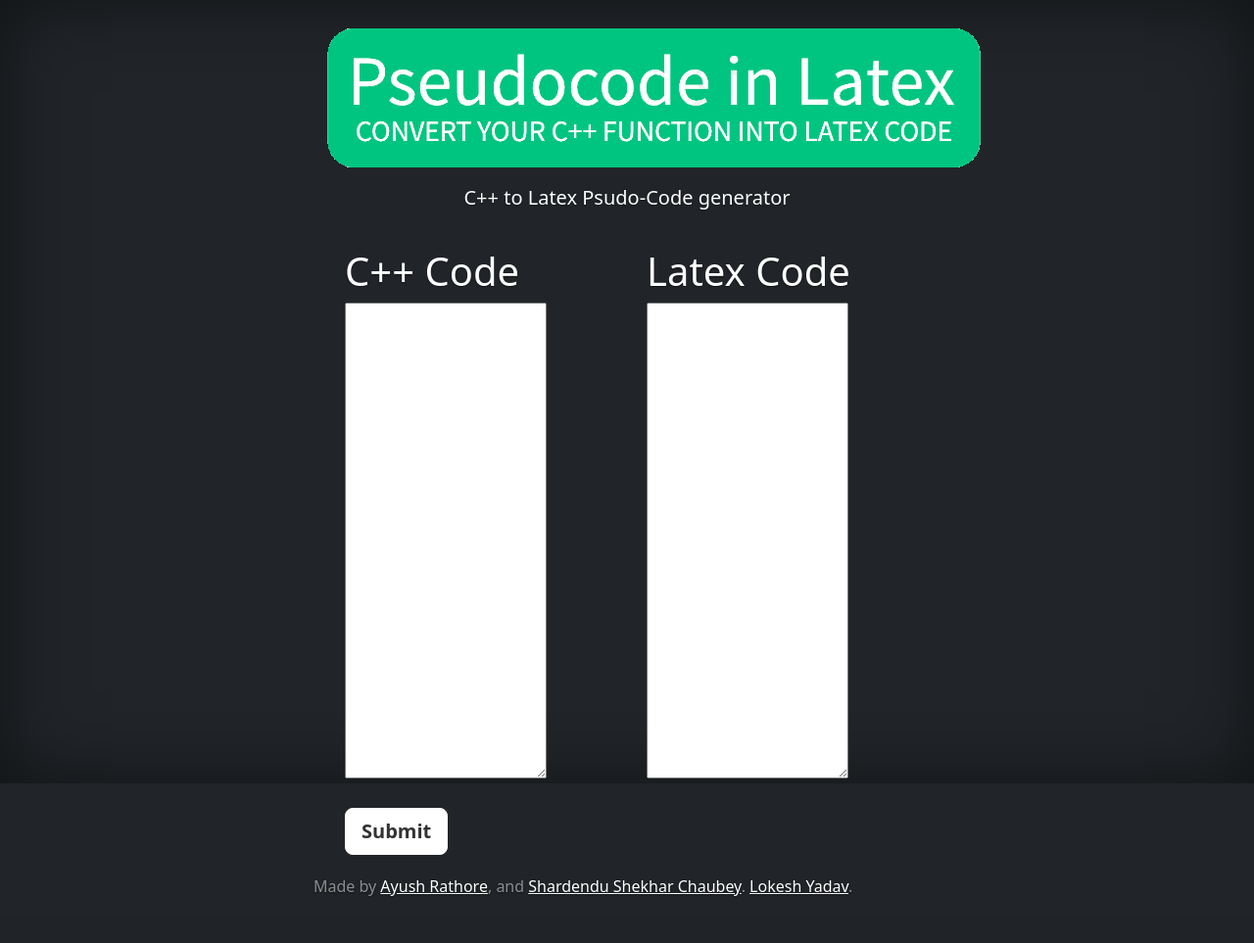
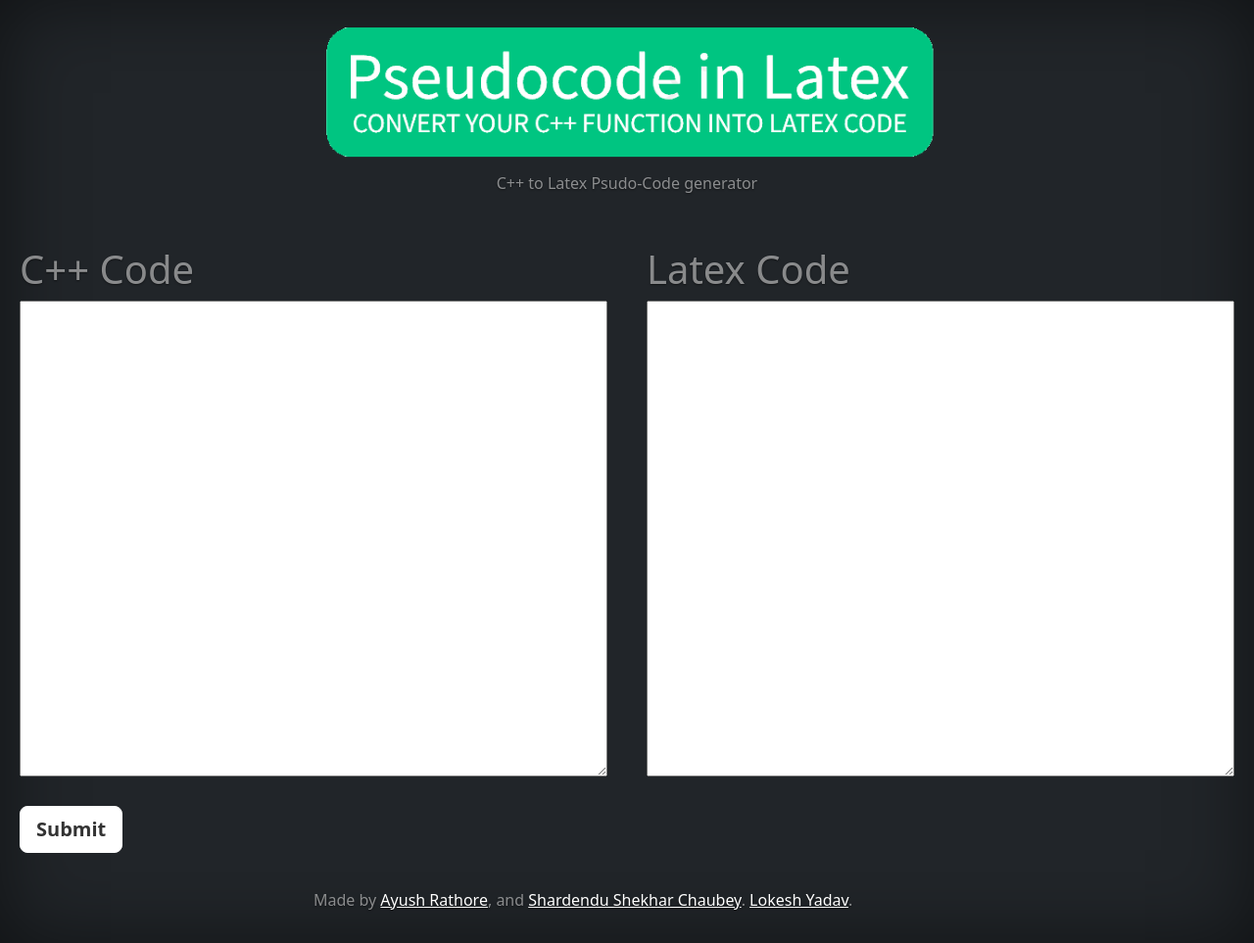
Before and after one commit to AyushR1/cpp2latex, a Flask app: page / in a window 1280 px wide. Shown: the whole page at 98% size. Before the commit the page ends 915 px from the top, so only its background shows below. Run offline with Flask 2, Linux system fonts and the light colour scheme; some libraries are stand-ins or nearby versions.

Commit message:
Design overhaul and make it responsive
Signed-off-by: AyushR1 <ayushrathore12501@gmail.com>

```diff
--- a/templates/index.html
+++ b/templates/index.html
@@ -1,5 +1,5 @@
 <!DOCTYPE html>
-<html lang="en" class="h-100">
+<html lang="en" class="h-100" class="bg-dark">
   <head>
     <meta charset="utf-8" />
     <meta name="viewport" content="width=device-width, initial-scale=1" />
@@ -21,72 +21,18 @@
     />
 
     <style>
-      .bd-placeholder-img {
-        font-size: 1.125rem;
-        text-anchor: middle;
-        -webkit-user-select: none;
-        -moz-user-select: none;
-        user-select: none;
+      .containera {
       }
-
-      @media (min-width: 768px) {
-        .bd-placeholder-img-lg {
-          font-size: 3.5rem;
+      @media (max-width: 800px) {
+        .left-column {
+          width: 100%;
+          padding: 2px;
+        }
+        .right-column {
+          width: 100%;
+          padding: 2px;
         }
       }
-
-      .b-example-divider {
-        height: 3rem;
-        background-color: rgba(0, 0, 0, 0.1);
-        border: solid rgba(0, 0, 0, 0.15);
-        border-width: 1px 0;
-        box-shadow: inset 0 0.5em 1.5em rgba(0, 0, 0, 0.1),
-          inset 0 0.125em 0.5em rgba(0, 0, 0, 0.15);
-      }
-
-      .b-example-vr {
-        flex-shrink: 0;
-        width: 1.5rem;
-        height: 100vh;
-      }
-
-      .bi {
-        vertical-align: -0.125em;
-        fill: currentColor;
-      }
-
-      .nav-scroller {
-        position: relative;
-        z-index: 2;
-        height: 2.75rem;
-        overflow-y: hidden;
-      }
-
-      .nav-scroller .nav {
-        display: flex;
-        flex-wrap: nowrap;
-        padding-bottom: 1rem;
-        margin-top: -1px;
-        overflow-x: auto;
-        text-align: center;
-        white-space: nowrap;
-        -webkit-overflow-scrolling: touch;
-      }
-
-      .center {
-        position: absolute;
-        top: 0;
-        bottom: 0;
-        left: 0;
-        right: 0;
-        margin: auto;
-      }
-      .container {
-        display: flex;
-        flex-wrap: nowrap;
-        height: 100vh; /* 100% of the viewport height */
-      }
-      /* Define the left and right columns */
       .left-column {
         width: 50%; /* Take up 50% of the space */
         padding: 20px; /* Add some padding */
@@ -94,6 +40,9 @@
       .right-column {
         width: 50%; /* Take up 50% of the space */
         padding: 20px; /* Add some padding */
+      }
+      textarea {
+        max-width: 100%;
       }
     </style>
 
@@ -104,23 +53,26 @@
       href="{{ url_for('static', filename='css/cover.css') }}"
     />
   </head>
-  <body class="d-flex h-100 text-bg-dark">
-    <div class="cover-container d-flex w-100 h-100 p-3 mx-auto flex-column">
+
+  <body class="text-bg-dark">
     <header class="mb-auto">
-        <div class="text-center">
-          <img src="{{ url_for('static', filename='logonobg.png') }}" />
-          <p class="lead">C++ to Latex Psudo-Code generator</p>
+      <div
+        class="text-center cover-container d-flex w-100 h-100 p-3 mx-auto flex-column mt-auto text-white-50"
+      >
+        <img
+          class="img-fluid"
+          src="{{ url_for('static', filename='logonobg.png') }}"
+        />
+        <p>C++ to Latex Psudo-Code generator</p>
       </div>
     </header>
-
-      <div id="loader"></div>
-      <div class="container">
+    <div class="containera d-flex w-100 h-100 mx-auto mt-auto text-white-50">
       <div class="left-column">
         <form action="/display" method="POST" enctype="multipart/form-data">
           <label>
             <h1>C++ Code</h1>
           </label>
-            <textarea name="code" rows="20" cols="20"></textarea>
+          <textarea name="code" rows="20" cols="200"></textarea>
           <br /><br />
           <input
             type="submit"
@@ -132,17 +84,18 @@
         <label>
           <h1>Latex Code</h1>
         </label>
-          <textarea name="code" rows="20" cols="20">
+        <textarea name="code" rows="20" cols="200">
             {{output}}
-          </textarea>
+             </textarea
+        >
       </div>
     </div>
-
-      <footer class="mt-auto text-white-50">
+    <footer
+      class="cover-container d-flex w-100 h-100 p-3 mx-auto flex-column mt-auto text-white-50"
+    >
       <p>
         Made by
-          <a href="https://github.com/ayushr1" class="text-white"
-            >Ayush Rathore</a
+        <a href="https://github.com/ayushr1" class="text-white">Ayush Rathore</a
         >, and
         <a href="https://github.com/shardy30" class="text-white"
           >Shardendu Shekhar Chaubey</a
@@ -152,6 +105,5 @@
         >.
       </p>
     </footer>
-    </div>
   </body>
 </html>
```
Lines whose indentation alone changed are shown as unchanged.
